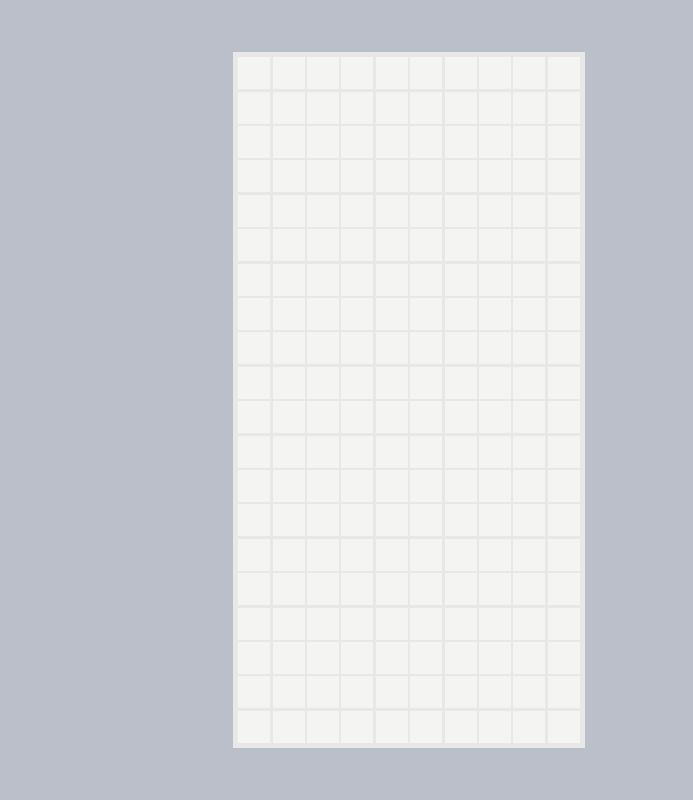
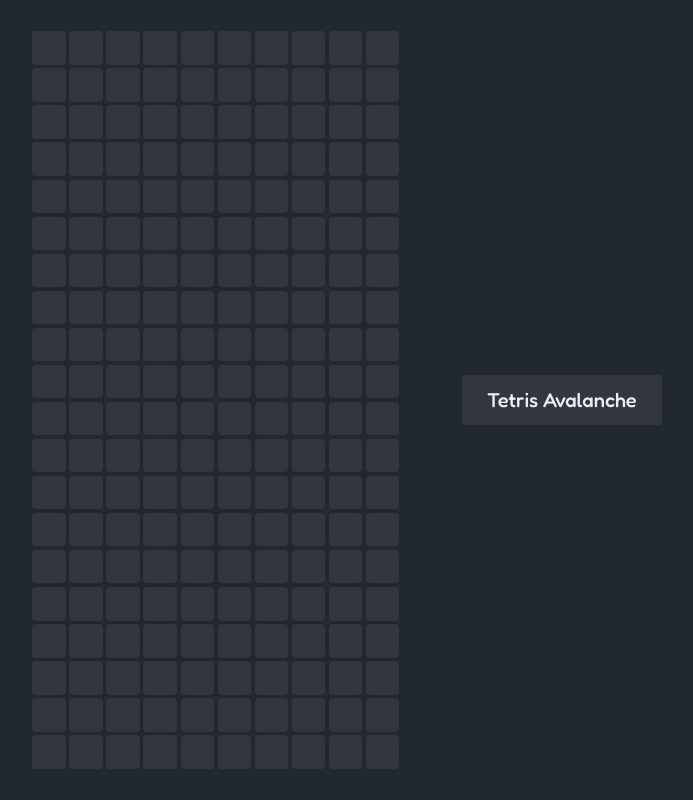
Before and after one commit to MatthewZdanevich/games-warehouse, a website with bundled scripts: page public/html/tetris.html in a window 1280 px wide. Shown: the whole page, without its empty margins (231-924 px from the left). Built offline with nearby package versions, Linux system fonts and the light colour scheme.

Commit message:
Add new styles to tetris

```diff
--- a/public/html/tetris.html
+++ b/public/html/tetris.html
@@ -4,13 +4,15 @@
     <meta charset="UTF-8">
     <meta name="viewport" content="width=device-width, initial-scale=1.0">
     <title>Tetris</title>
-    <link rel="stylesheet" href="../../src/css/page.css">
-    <link rel="stylesheet" href="../../src/css/grid.css">
-    <link rel="stylesheet" href="../../src/css/tetramino.css">
+    <link rel="stylesheet" href="../../src/css/tetris-page.css">
+    <link rel="preconnect" href="https://fonts.googleapis.com">
+    <link rel="preconnect" href="https://fonts.gstatic.com" crossorigin>
+    <link href="https://fonts.googleapis.com/css2?family=Fredoka:wght@300..700&display=swap" rel="stylesheet">
 </head>
 <body>
-    <div id="container">
-        <div id="grid">
+    <div class="main-container">
+        <div class="grid-container main-element">
+            <div class="grid">
                 <div></div>
                 <div></div>
                 <div></div>
@@ -213,6 +215,10 @@
                 <div></div>
             </div>
         </div>
-    <script src="../../dist/bundle.js"></script>
+        <div class="info-container main-element">
+            <div class="info-title">Tetris Avalanche</div>
+        </div>
+        <script src="../../src/build/bundle.js"></script>
+    </div>
 </body>
 </html>
--- a/src/css/grid.css
+++ /dev/null
@@ -1,22 +0,0 @@
-/* ---------- GRID ---------- */
-
-#container {
-    display: flex;
-    justify-content: center;
-    align-items: center;
-    height: 100vh;
-}
-#grid {
-    display: grid;
-    grid-template-rows: repeat(20, 1fr);
-    grid-template-columns: repeat(10, 1fr);
-    gap: 0.3vh;
-
-    background-color: var(--grid-color);
-    padding: 0.6vh;
-}
-#grid > div {
-    width: 4vh;
-    height: 4vh;
-    background-color: var(--cell-color);
-}
--- a/src/css/page.css
+++ /dev/null
@@ -1,20 +0,0 @@
-/* ---------- VARIABLES ---------- */
-
-:root {
-    --background-color: #BBBFCA;
-    --grid-color: #E8E8E8;
-    --cell-color: #F4F4F2;
-}
-
-/* ---------- PAGE ---------- */
-
-* {
-    padding: 0px;
-    margin: 0px;
-    box-sizing: border-box;
-    overflow: hidden;
-}
-body {
-    background-color: var(--background-color);
-    user-select: none;
-}
--- a/src/css/tetramino.css
+++ /dev/null
@@ -1,23 +0,0 @@
-/* ---------- TETRAMINO ---------- */
-
-#grid > div.I {
-    background-color: cyan;
-}
-#grid > div.J {
-    background-color: blue;
-}
-#grid > div.L {
-    background-color: orange;
-}
-#grid > div.O {
-    background-color: yellow;
-}
-#grid > div.S {
-    background-color: green;
-}
-#grid > div.T {
-    background-color: magenta;
-}
-#grid > div.Z {
-    background-color: red;
-}
--- /dev/null
+++ b/src/css/tetris-page.css
@@ -0,0 +1,127 @@
+/* ---------- VARIABLES ---------- */
+
+:root {
+    --background-color: #222831;
+    --fill-color: #31363F;
+    --bright-color: #EEEEEE;
+    --dim-color: #76ABAE;
+
+    --cyan-color: #B1F0F7;
+    --blue-color: #4F75FF;
+    --orange-color: #FAB12F;
+    --yellow-color: #FFF574;
+    --green-color: #8EB486;
+    --magenta-color: #1230AE;
+    --red-color: #AF1740;
+}
+
+/* ---------- PAGE ---------- */
+
+* {
+    padding: 0px;
+    margin: 0px;
+    box-sizing: border-box;
+    overflow: hidden;
+}
+body {
+    margin: 3vh;
+    background-color: var(--background-color);
+    user-select: none;
+}
+
+/* ---------- LAYOUT ---------- */
+
+.main-container {
+    display: grid;
+    grid-template-columns: repeat(2, 1fr);
+    grid-template-rows: 1fr;
+    gap: 4vw;
+
+    width: 100vw;
+    height: 94vh;
+}
+.main-element {
+    display: flex;
+    align-items: center;
+
+    height: 94vh;
+}
+
+/* ---------- GRID-CONTAINER ---------- */
+
+.grid-container {
+    justify-content: end;
+}
+.grid {
+    display: grid;
+    grid-template-rows: repeat(20, 1fr);
+    grid-template-columns: repeat(10, 1fr);
+    gap: 0.4vh;
+
+    padding: 1vh;
+}
+.grid > div {
+    background-color: var(--fill-color);
+    border-radius: 0.5vh;
+
+    width: 4.23vh;
+    height: 4.23vh;
+}
+
+/* ---------- INFO-CONTAINER ---------- */
+
+.info-container {
+    flex-direction: column;
+    justify-content: center;
+    align-items: start;
+}
+.info-container > div {
+    background-color: var(--fill-color);
+    border-radius: 0.5vh;
+
+    width: 200px;
+    height: 50px;
+
+    margin: 0.4vh;
+}
+.info-title {
+    display: flex;
+    justify-content: center;
+    align-items: center;
+
+    color: var(--bright-color);
+    font-family: "Fredoka", serif;
+    font-weight: 500;
+    font-size: 20px;
+}
+
+/* ---------- TETRAMINO ---------- */
+
+.grid > div.I {
+    background-color: var(--cyan-color);
+    box-shadow: 0px 0px 5px var(--cyan-color);
+}
+.grid > div.J {
+    background-color: var(--blue-color);
+    box-shadow: 0px 0px 5px var(--blue-color);
+}
+.grid > div.L {
+    background-color: var(--orange-color);
+    box-shadow: 0px 0px 5px var(--orange-color);
+}
+.grid > div.O {
+    background-color: var(--yellow-color);
+    box-shadow: 0px 0px 5px var(--yellow-color);
+}
+.grid > div.S {
+    background-color: var(--green-color);
+    box-shadow: 0px 0px 5px var(--green-color);
+}
+.grid > div.T {
+    background-color: var(--magenta-color);
+    box-shadow: 0px 0px 5px var(--magenta-color);
+}
+.grid > div.Z {
+    background-color: var(--red-color);
+    box-shadow: 0px 0px 5px var(--red-color);
+}
--- a/src/js/grid.js
+++ b/src/js/grid.js
@@ -9,7 +9,7 @@ class Grid {
         this.rows = rows;
         this.columns = columns;
         this.matrix = Array(configuration.rows).fill().map(() => Array(configuration.columns).fill(0));
-        this.cells = document.querySelectorAll("#grid>div");
+        this.cells = document.querySelectorAll(".grid>div");
         logger.info(`The ${rows} by ${columns} grid was created`);
     }
 
```
Also changed, not shown: src/build/bundle.js. Lines whose indentation alone changed are shown as unchanged.
